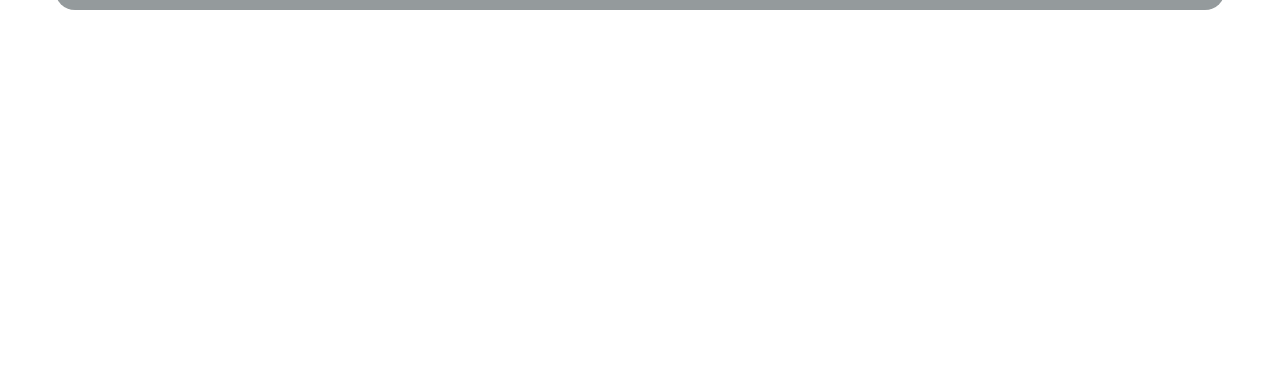
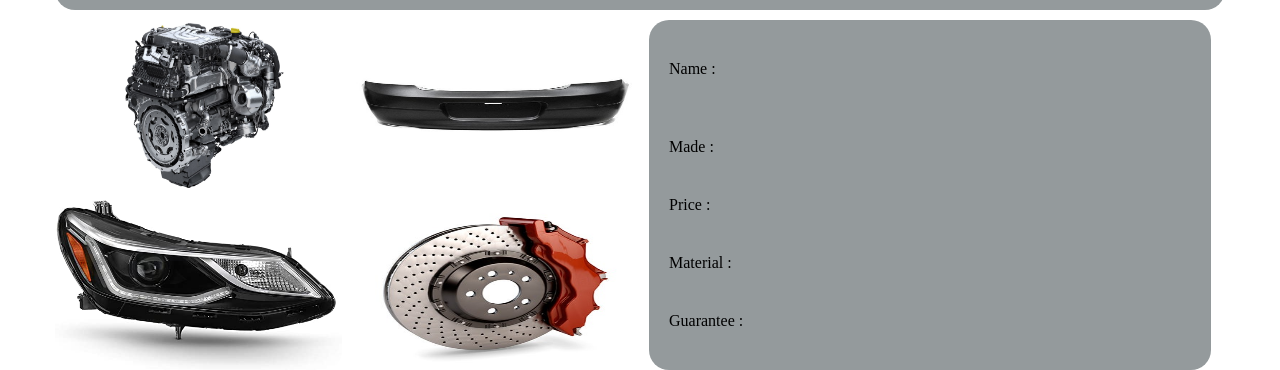
Before and after one commit to SlavikUa/projeckt1, a website: page index.html in a window 1280 px wide. Shown: the part 2524-2894 px from the top of the page. Before the commit the page ends 2544 px from the top, so only its background shows below. Drawn offline with nearby package versions, Linux system fonts and the light colour scheme; files that its build step writes are made by us from their sources.

Commit message:
add object block

```diff
--- a/index.html
+++ b/index.html
@@ -87,6 +87,26 @@
     </div>
    </div>
   </div>
+  <div class="object">
+   <div class="container">
+    <div class="object-content">
+     <div class="object-content-img">
+     </div>
+     <div class="object-content-info">
+      <span> Name : <h2 class="object-name"> </h2>
+      </span>
+      <span> Made : <p class="object-made"> </p>
+      </span>
+      <span>Price : <p class="object-price"></p>
+      </span>
+      <span>Material : <p class="object-material"></p>
+      </span>
+      <span> Guarantee : <p class="object-guarantee"></p>
+      </span>
+     </div>
+    </div>
+   </div>
+  </div>
   <script src="./js/script.js"></script>
   <script src="./js/slaid.js"></script>
   <script src="./js/images.js"></script>
--- a/js/images.js
+++ b/js/images.js
@@ -0,0 +1,31 @@
+const images = {
+    "engine" : {
+        'name' : 'engine',
+        'made' : 'Germany',
+        'price' : '6000 $',
+        'material' : 'steel',
+        'guarantee' : ' 5 years'
+    },
+    "bumper" : {
+        'name' : "bumper",
+        'made' : 'China',
+        'price' : '100 $',
+        'material' : 'plastik',
+        'guarantee' : ' 1 years'
+
+    },
+    "headlight" : {
+        'name' : "headlight",
+        'made' : 'China',
+        'price' : '300 $',
+        'material' : 'plastik',
+        'guarantee' : ' 3 years'
+    },
+    "brakes" : {
+        'name' : "brakes",
+        'made' : 'Italy',
+        'price' : '1000 $',
+        'material' : 'steel',
+        'guarantee' : ' 4 years'
+    }
+};
--- a/js/jselem.js
+++ b/js/jselem.js
@@ -0,0 +1,47 @@
+const imageOut = document.querySelector('.object-content-img'); // получаем блок в который выгрузим картинки
+
+const ObjectName = document.querySelector('.object-name'); // получаем элементы html для вывода информации
+const ObjectMade = document.querySelector('.object-made');
+const ObjectPrice = document.querySelector('.object-price');
+const ObjectMaterial = document.querySelector('.object-material');
+const ObjectGuarantee = document.querySelector('.object-guarantee');
+
+
+
+for ( let key in images) { // перебераем элемент images.js
+    let img = document.createElement('img'); // создаем элемент с тегом img
+    img.setAttribute('data-key', key); // добовляем атребут к каждому элементу
+    img.src = 'img/'+key+'.jpg'; // в атребут src каждого img добовляем путь к картинке
+    imageOut.append(img); // вставляет внутрь картинку
+};
+
+// вешаем событие Клик не на каждый элемент а на ихнего рабителя
+
+imageOut.addEventListener('click', showInfo);  // добовляем ивент нажатия
+
+function showInfo ( event ) {   // функция нажатия
+    // console.dir(event.target);
+
+    const key = event.target.dataset['key'];  // находим у нажатого элемента параметр dataset
+    console.log(key);
+
+    if ( key === undefined) { // проверяем есле нет параметра dataset значет нажали
+
+        return true;  // не на картинку а на пустое место ( значит завершаем функцию)
+    }
+
+    ObjectName.textContent = images[key]['name'];
+    ObjectMade.textContent = images[key]['made'];
+    ObjectPrice.textContent = images[key]['price'];
+    ObjectMaterial.textContent = images[key]['material'];
+    ObjectGuarantee.textContent = images[key]['guarantee'];
+
+    // прежде чем добавить клас active сперва нужно его убрать у всех img в блоке
+
+    document.querySelectorAll('.object-content-img img').forEach(item => {
+        item.classList.remove('active');
+    });
+
+
+    event.target.classList.add('active'); // добовляем класс к элементу
+}
--- /dev/null
+++ b/scss/layout/_object.scss
@@ -0,0 +1,40 @@
+.object {
+
+}
+
+.object-content {
+    background-color: $primaryColot;
+    display: flex;
+}
+
+.object-content-img {
+    display: grid;
+    grid-template-columns: 1fr 1fr;
+    grid-template-rows: 1fr 1fr;
+    grid-column-gap: 10px;
+    grid-row-gap: 10px;
+    max-width: 50%;
+}
+
+.object-content-img img {
+    height: 170px;
+    width: 287px;
+    border-radius: 20px;
+
+}
+
+.object-content-info {
+    width: 48%;
+    margin-left: 10px;
+    padding: 20px;
+    border-radius: 20px;
+    background-color: $titleTextColor;
+    display: flex;
+    flex-direction: column;
+    justify-content: space-around;
+
+}
+
+.active {
+    box-shadow: 0 0 10px rgb(14, 13, 13);
+}
--- a/scss/styles.scss
+++ b/scss/styles.scss
@@ -24,3 +24,4 @@
  @import "./layout/main";
  @import "./layout/slaid";
  @import "./layout/adapt";
+ @import "./layout/object";
```
Also changed, not shown: build/index.html, img/brakes.jpg (added), img/bumper.jpg (added), img/engine.jpg (added), img/headlight.jpg (added), 2 other files.
